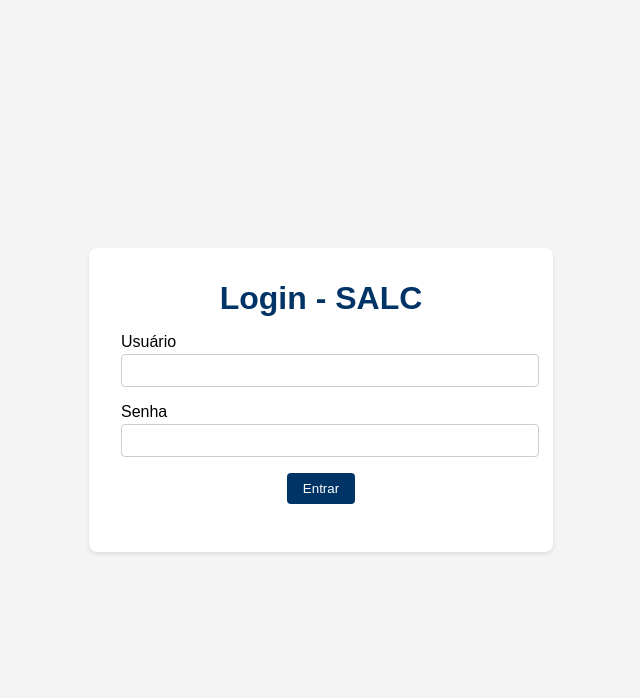
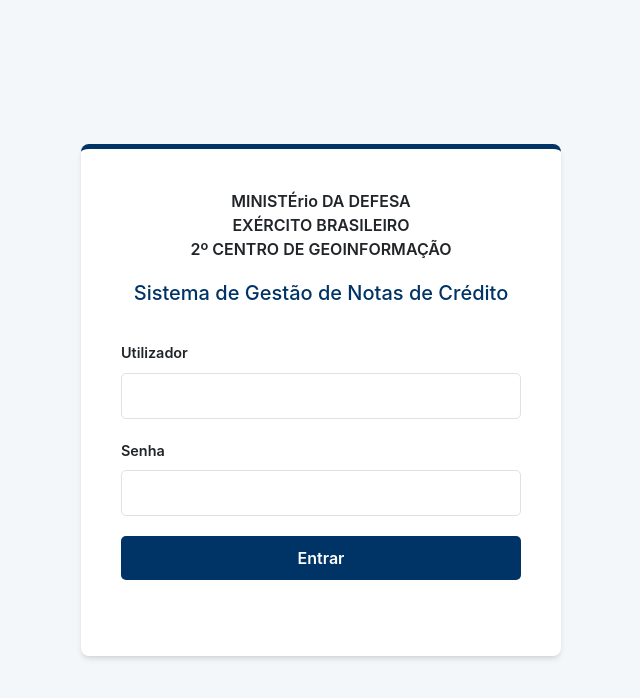
Before and after one commit to sgt-lucas/salc.github.io, a plain HTML site: page login.html in a window 1280 px wide. Shown: the whole page, without its empty margins (319-959 px from the left). Drawn offline with Linux system fonts and the light colour scheme.

Commit message:
Update login.html

```diff
--- a/login.html
+++ b/login.html
@@ -1,40 +1,39 @@
 <!DOCTYPE html>
-<html lang="pt-BR">
+<html lang="pt-br">
 <head>
     <meta charset="UTF-8">
     <meta name="viewport" content="width=device-width, initial-scale=1.0">
-    <title>Login - SALC</title>
-    <style>
-        body { font-family: Arial, sans-serif; margin: 0; padding: 0; background: #f4f4f4; display: flex; justify-content: center; align-items: center; height: 100vh; }
-        .login-container { background: white; padding: 2rem; border-radius: 8px; box-shadow: 0 2px 4px rgba(0,0,0,0.1); width: 100%; max-width: 400px; }
-        .login-container h1 { margin: 0 0 1rem; text-align: center; color: #003366; }
-        .form-field { margin-bottom: 1rem; }
-        .form-field label { display: block; margin-bottom: 0.2rem; }
-        .form-field input { width: 100%; padding: 0.5rem; border: 1px solid #ccc; border-radius: 4px; }
-        .form-actions { text-align: center; }
-        .btn { padding: 0.5rem 1rem; border: none; border-radius: 4px; cursor: pointer; background: #003366; color: white; }
-        .btn:hover { background: #005588; }
-        .btn:disabled { background: #ccc; cursor: not-allowed; }
-        .error-message { color: red; text-align: center; margin-top: 1rem; }
-    </style>
+    <title>Login - Sistema de Gestão de NC</title>
+    <link rel="stylesheet" href="style.css">
 </head>
 <body>
     <div class="login-container">
-        <h1>Login - SALC</h1>
+        <div class="login-card">
+
+            <div class="login-header">
+                <h2>
+                    MINISTÉrio DA DEFESA<br>
+                    EXÉRCITO BRASILEIRO<br>
+                    2º CENTRO DE GEOINFORMAÇÃO
+                </h2>
+                <h3>Sistema de Gestão de Notas de Crédito</h3>
+            </div>
+
             <form id="login-form">
                 <div class="form-field">
-                <label for="username">Usuário</label>
-                <input type="text" id="username" name="username" required>
+                    <label for="username">Utilizador</label>
+                    <input type="text" id="username" name="username" required autocomplete="username">
                 </div>
                 <div class="form-field">
                     <label for="password">Senha</label>
-                <input type="password" id="password" name="password" required>
+                    <input type="password" id="password" name="password" required autocomplete="current-password">
                 </div>
-            <div class="form-actions">
-                <button type="submit" class="btn">Entrar</button>
+                <button type="submit">Entrar</button>
+            </form>
+
+            <p id="error-message" class="error-message"></p>
+
         </div>
-            <div id="error-message" class="error-message"></div>
-        </form>
     </div>
     <script src="login.js"></script>
 </body>
```
Lines whose indentation alone changed are shown as unchanged.
